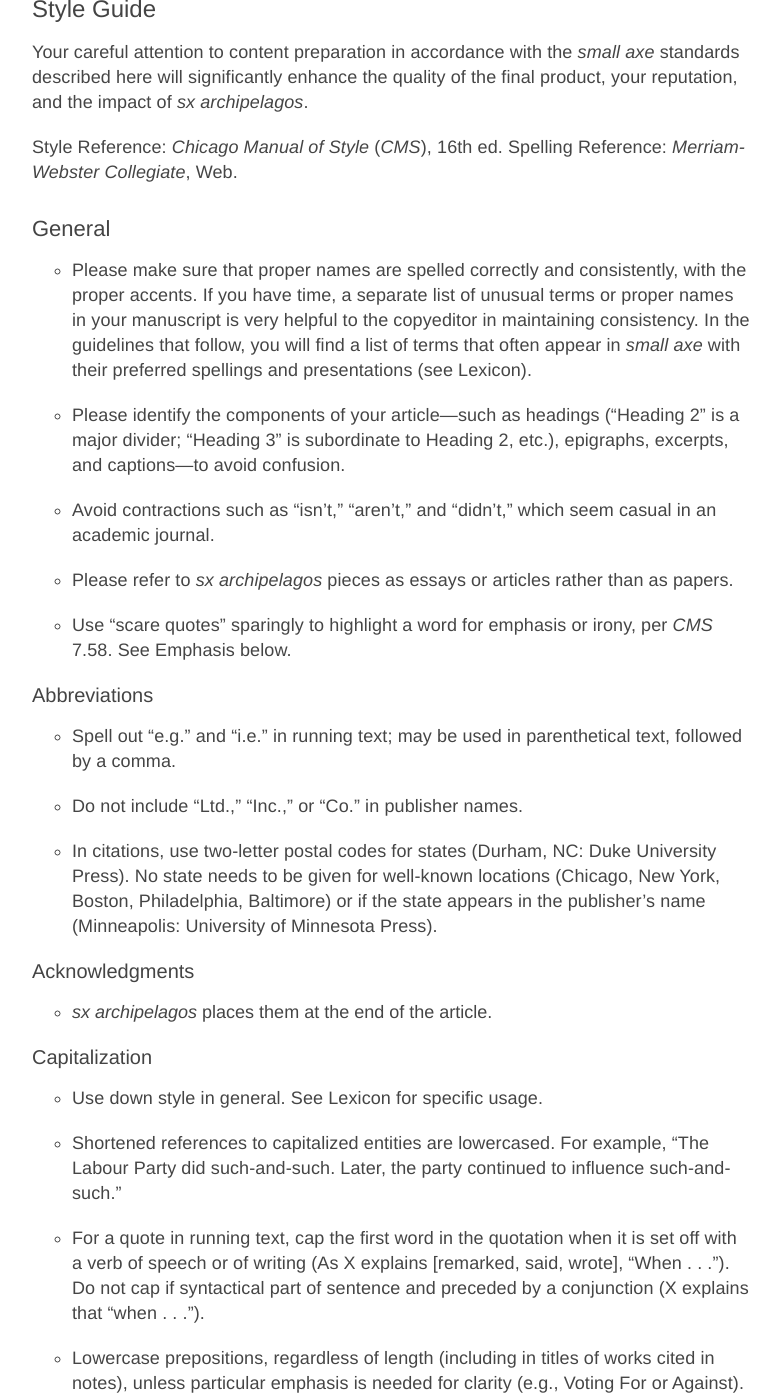
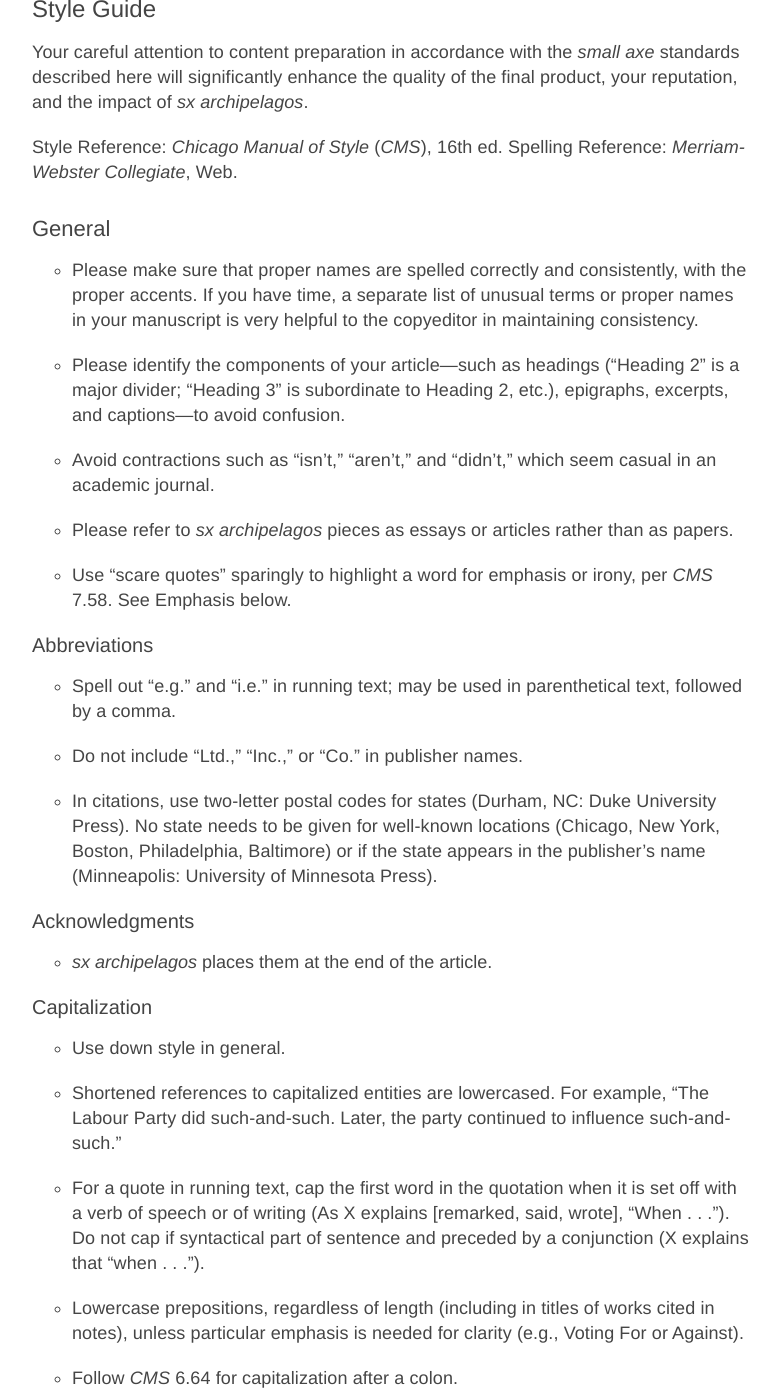
Before and after one commit to archipelagosjournal/archipelagos, a Jekyll site: the page built from submission-guidelines.md, in a window 1280 px wide and 1400 px high, scrolled down 5621 px. Shown: the whole window, without its empty margins (248-1028 px from the left). Built offline with Jekyll 4.4.1, drawn with Linux system fonts in a browser that asks for light colours.

Commit message:
removed lexicon references from style guide

```diff
--- a/submission-guidelines.md
+++ b/submission-guidelines.md
@@ -208,10 +208,7 @@
 -   Please make sure that proper names are spelled correctly and
     consistently, with the proper accents. If you have time, a separate
     list of unusual terms or proper names in your manuscript is very
-    helpful to the copyeditor in maintaining consistency. In the
-    guidelines that follow, you will find a list of terms that often
-    appear in *small axe* with their preferred spellings and
-    presentations (see Lexicon).
+    helpful to the copyeditor in maintaining consistency.
 
 -   Please identify the components of your article—such as headings
     (“Heading 2” is a major divider; “Heading 3” is subordinate to
@@ -246,7 +243,7 @@
 
 #### Capitalization
 
--   Use down style in general. See Lexicon for specific usage.
+-   Use down style in general.
 
 -   Shortened references to capitalized entities are lowercased. For
     example, “The Labour Party did such-and-such. Later, the party
```
